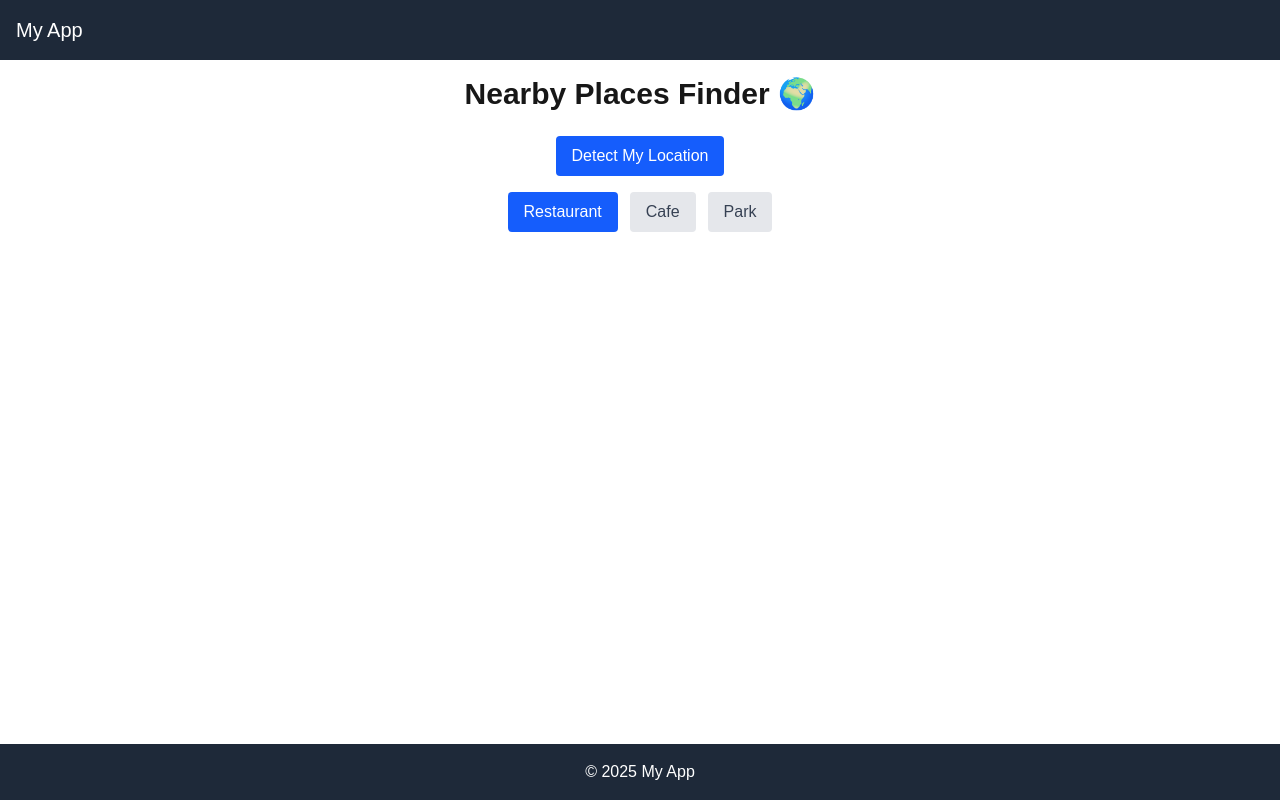
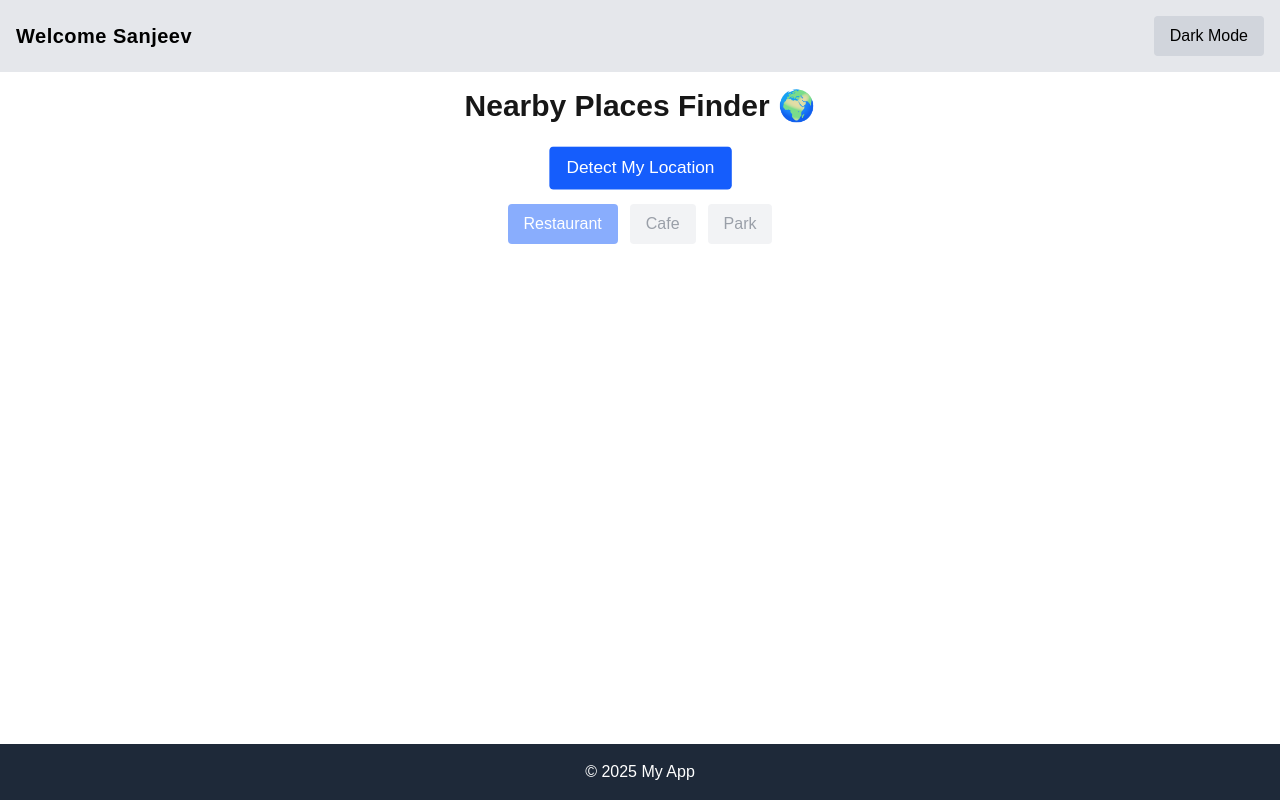
Before and after one commit to sanjeevb013/find-nearby-places, a Next.js app: page / in a window 1280 px wide. Built offline with nearby package versions, Linux system fonts and the light colour scheme.

Commit message:
add dark and light mode plus animation

```diff
--- a/src/app/components/LocationButton.tsx
+++ b/src/app/components/LocationButton.tsx
@@ -1,4 +1,4 @@
-import React from 'react';
+import React, { useState } from 'react';
 
 interface Props {
   onLocate: () => void;
@@ -6,11 +6,17 @@ interface Props {
 }
 
 export const LocationButton: React.FC<Props> = ({ onLocate, loading }) => {
+  const [isHovered, setIsHovered] = useState(false);
+
   return (
     <button
       onClick={onLocate}
       disabled={loading}
-      className="px-4 py-2 bg-blue-600 text-white rounded hover:bg-blue-700 disabled:opacity-50 cursor-pointer"
+      onMouseEnter={() => setIsHovered(true)}
+      onMouseLeave={() => setIsHovered(false)}
+      className={`px-4 py-2 bg-blue-600 text-white rounded hover:bg-blue-700 disabled:opacity-50 transition-all duration-300 cursor-pointer
+        ${!loading ? 'animate-zoom-in-out' : ''}
+        ${isHovered ? 'pause-animation' : ''}`}
     >
       {loading ? 'Locating...' : 'Detect My Location'}
     </button>
--- a/src/app/components/Navbar.tsx
+++ b/src/app/components/Navbar.tsx
@@ -1,8 +1,36 @@
-// app/components/Navbar.tsx
+'use client'
+
+import { useContext, useEffect, useState } from 'react'
+import { ThemeContext } from '../context/ThemeContext'
+
 export default function Navbar() {
+  const { theme, toggleTheme } = useContext(ThemeContext)
+
+  const fullText = 'Welcome Sanjeev'
+  const [displayedText, setDisplayedText] = useState('')
+  const [index, setIndex] = useState(0)
+
+  useEffect(() => {
+    if (index < fullText.length) {
+      const timeout = setTimeout(() => {
+        setDisplayedText((prev) => prev + fullText[index])
+        setIndex((prev) => prev + 1)
+      }, 100)
+      return () => clearTimeout(timeout)
+    }
+  }, [index, fullText])
+
   return (
-    <nav className="bg-gray-800 text-white p-4">
-      <h1 className="text-xl">My App</h1>
+    <nav className="flex justify-between p-4 bg-gray-200 dark:bg-gray-800 text-black dark:text-white">
+      <h1 className="text-xl flex items-center font-semibold tracking-wide">
+        {displayedText}
+      </h1>
+      <button
+        onClick={toggleTheme}
+        className="px-4 py-2 bg-gray-300 dark:bg-gray-700 rounded cursor-pointer"
+      >
+        {theme === 'light' ? 'Dark Mode' : 'Light Mode'}
+      </button>
     </nav>
   )
 }
--- /dev/null
+++ b/src/app/context/ThemeContext.tsx
@@ -0,0 +1,31 @@
+'use client'
+
+import { createContext, useEffect, useState, ReactNode } from 'react'
+
+export const ThemeContext = createContext({
+  theme: 'light',
+  toggleTheme: () => {},
+})
+
+export default function ThemeProvider({ children }: { children: ReactNode }) {
+  const [theme, setTheme] = useState('light')
+
+  useEffect(() => {
+    const storedTheme = localStorage.getItem('theme') || 'light'
+    setTheme(storedTheme)
+    document.documentElement.classList.toggle('dark', storedTheme === 'dark')
+  }, [])
+
+  const toggleTheme = () => {
+    const newTheme = theme === 'light' ? 'dark' : 'light'
+    setTheme(newTheme)
+    localStorage.setItem('theme', newTheme)
+    document.documentElement.classList.toggle('dark', newTheme === 'dark')
+  }
+
+  return (
+    <ThemeContext.Provider value={{ theme, toggleTheme }}>
+      {children}
+    </ThemeContext.Provider>
+  )
+}
--- a/src/app/globals.css
+++ b/src/app/globals.css
@@ -3,27 +3,21 @@
 @tailwind components;
 @tailwind utilities;
 
+/* Smooth transition when theme changes */
 html {
   transition: background-color 0.3s, color 0.3s;
 }
 
+/* Light mode (default) */
 :root {
   --background: #ffffff;
   --foreground: #171717;
 }
 
-@theme inline {
-  --color-background: var(--background);
-  --color-foreground: var(--foreground);
-  --font-sans: var(--font-geist-sans);
-  --font-mono: var(--font-geist-mono);
-}
-
-@media (prefers-color-scheme: dark) {
-  :root {
+/* Dark mode using Tailwind's 'dark' class */
+html.dark {
   --background: #0a0a0a;
   --foreground: #ededed;
-  }
 }
 
 body {
@@ -34,8 +28,37 @@ body {
   flex-direction: column;
   min-height: 100vh;
 }
+
+/* Page container setup */
 .page-container {
-  flex: 1; /* Takes all available space except footer */
+  flex: 1;
   display: flex;
   flex-direction: column;
 }
+
+/* Optional: remove this, since it isn't standard Tailwind syntax */
+@theme inline {
+  --color-background: var(--background);
+  --color-foreground: var(--foreground);
+  --font-sans: var(--font-geist-sans);
+  --font-mono: var(--font-geist-mono);
+}
+
+@layer utilities {
+  @keyframes zoomInOut {
+    0%, 100% {
+      transform: scale(1);
+    }
+    50% {
+      transform: scale(1.1);
+    }
+  }
+
+  .animate-zoom-in-out {
+    animation: zoomInOut 1.5s ease-in-out infinite;
+  }
+
+  .pause-animation {
+    animation-play-state: paused;
+  }
+}
--- a/src/app/layout.tsx
+++ b/src/app/layout.tsx
@@ -1,10 +1,10 @@
-// app/layout.tsx
 import './globals.css'
 import Navbar from './components/Navbar'
 import Footer from './components/Footer'
 import Container from './components/Container'
+import ThemeProvider from './context/ThemeContext' // Import this
 import { ReactNode } from 'react'
-import type { Metadata } from 'next' // ✅ Import Metadata type
+import type { Metadata } from 'next'
 
 export const metadata: Metadata = {
   title: 'My Next App',
@@ -15,11 +15,13 @@ export default function RootLayout({ children }: { children: ReactNode }) {
   return (
     <html lang="en">
       <body>
-        <div className="page-container">
-          <Navbar />
-          <Container>{children}</Container>
-        </div>
-        <Footer />
+        <ThemeProvider>
+          <div className="page-container">
+            <Navbar />
+            <Container>{children}</Container>
+          </div>
+          <Footer />
+        </ThemeProvider>
       </body>
     </html>
   )
--- a/src/app/page.tsx
+++ b/src/app/page.tsx
@@ -62,9 +62,9 @@ const Home: NextPage = () => {
             <button
               key={type}
               onClick={() => onSearchChange(type)}
-              className={`px-4 py-2 rounded cursor-pointer ${
+              className={`px-4 py-2 rounded  ${
                 searchQuery === type ? 'bg-blue-600 text-white' : 'bg-gray-200 text-gray-700'
-              }`}
+              } ${!location ? 'opacity-50 cursor-not-allowed' : 'cursor-pointer'}`}
             >
               {type.charAt(0).toUpperCase() + type.slice(1)}
             </button>
--- /dev/null
+++ b/src/tailwind.config.js
@@ -0,0 +1,12 @@
+// tailwind.config.js
+module.exports = {
+  darkMode: 'class', // or 'media' for system preference
+  content: [
+    './app/**/*.{js,ts,jsx,tsx}',
+    './components/**/*.{js,ts,jsx,tsx}',
+  ],
+  theme: {
+    extend: {},
+  },
+  plugins: [],
+}
```
Lines whose indentation alone changed are shown as unchanged.
